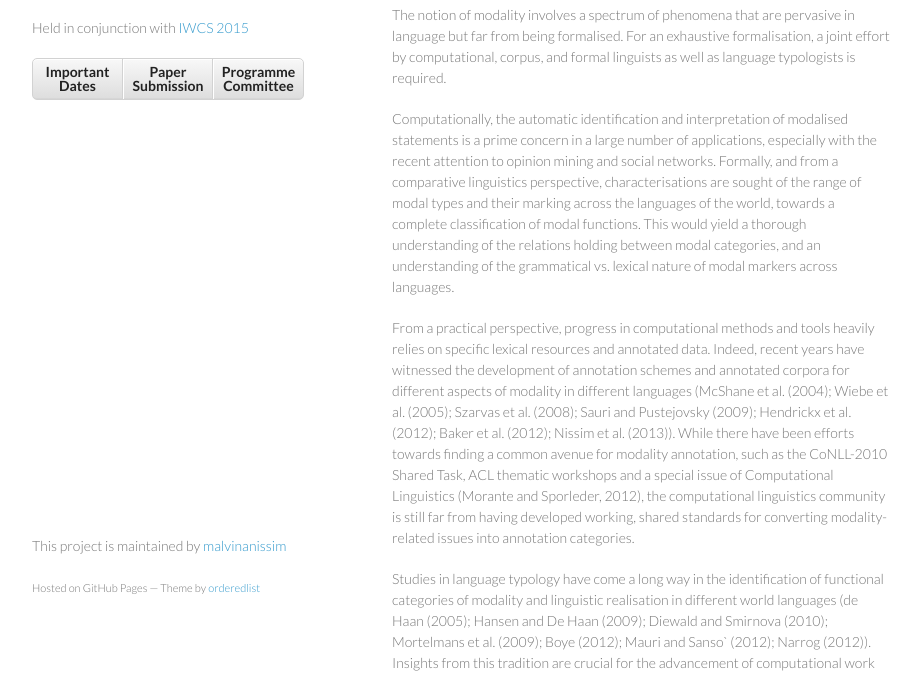
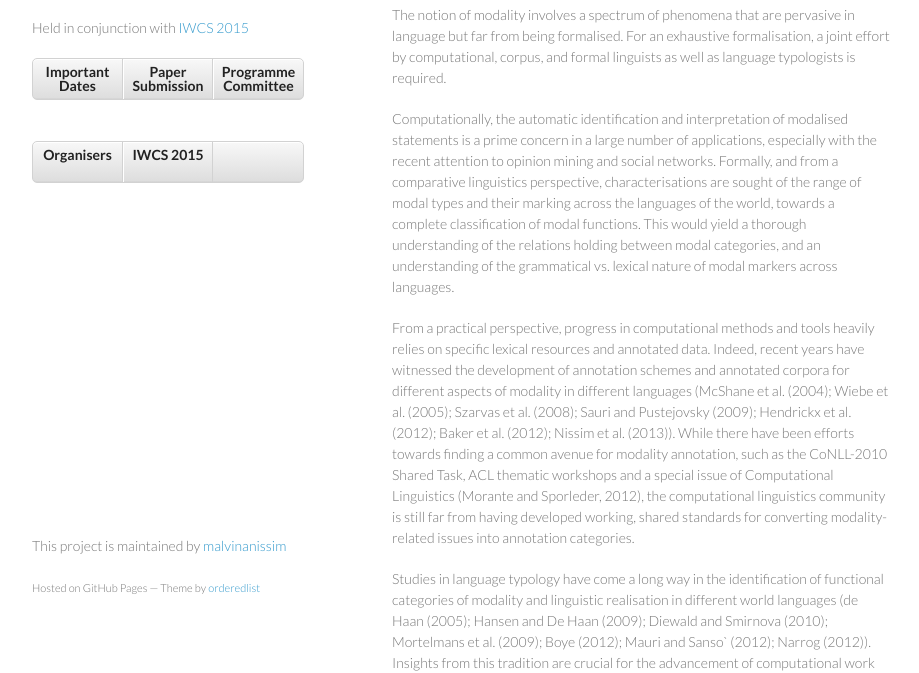
Before and after one commit to malvinanissim/moma2015, a plain HTML site: page index.html in a window 1280 px wide. Shown: the part 133-806 px from the top of the page, without its empty margins (178-1097 px from the left). Drawn offline with Linux system fonts and the light colour scheme.

Commit message:
Update index.html

```diff
--- a/index.html
+++ b/index.html
@@ -26,6 +26,12 @@
           <li><a href="index.html#submission"><strong>Paper Submission</strong></a></li>
           <li><a href="index.html#pc"><strong>Programme Committee</strong></a></li>
         </ul>
+        <br>
+        <ul>
+          <li><a href="index.html#org"><strong>Organisers</strong></a></li>
+          <li><a href="iwcs2015.github.io"><strong>IWCS 2015</strong></a></li>
+        </ul>
+
       </header>
       <section>
         <h3>
```
